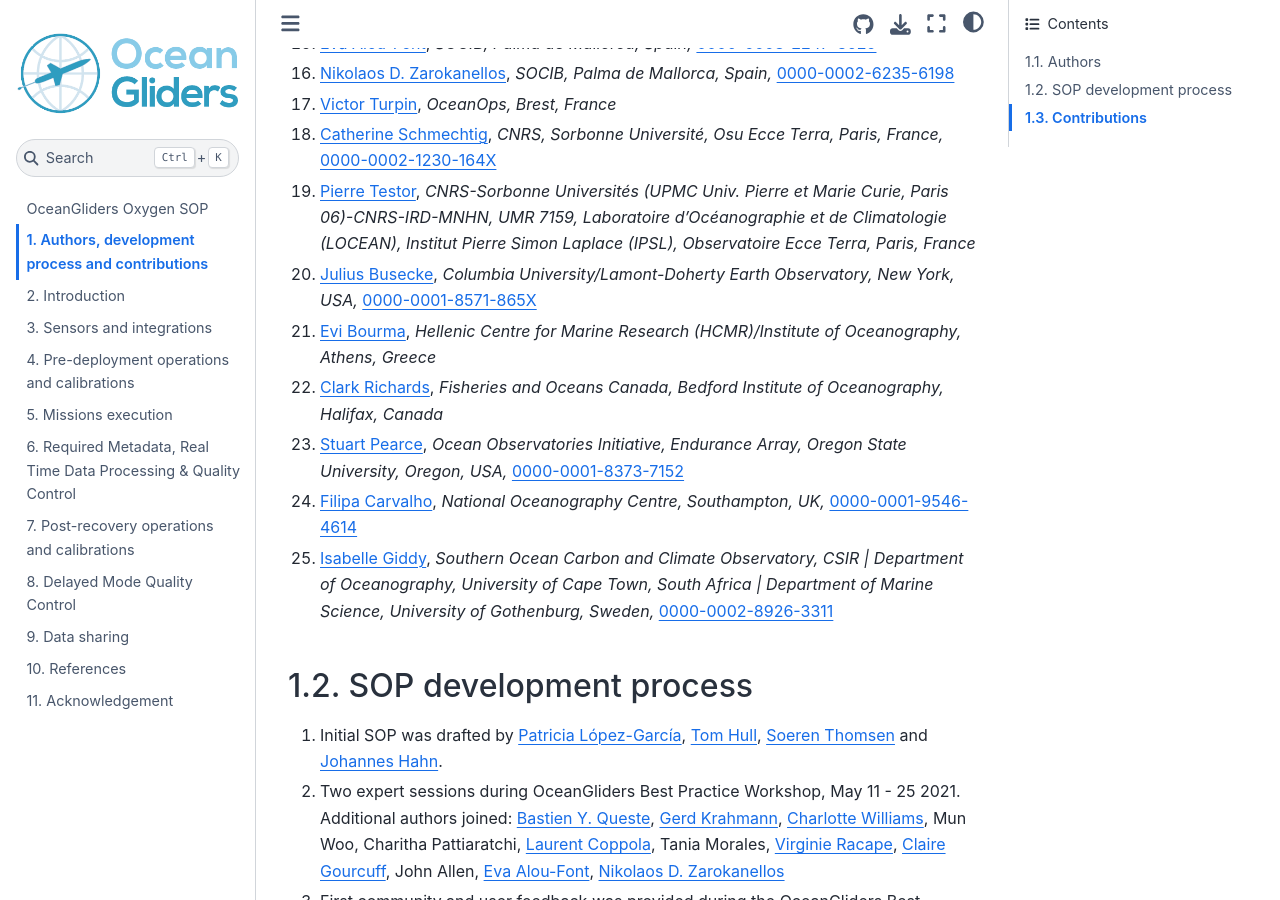
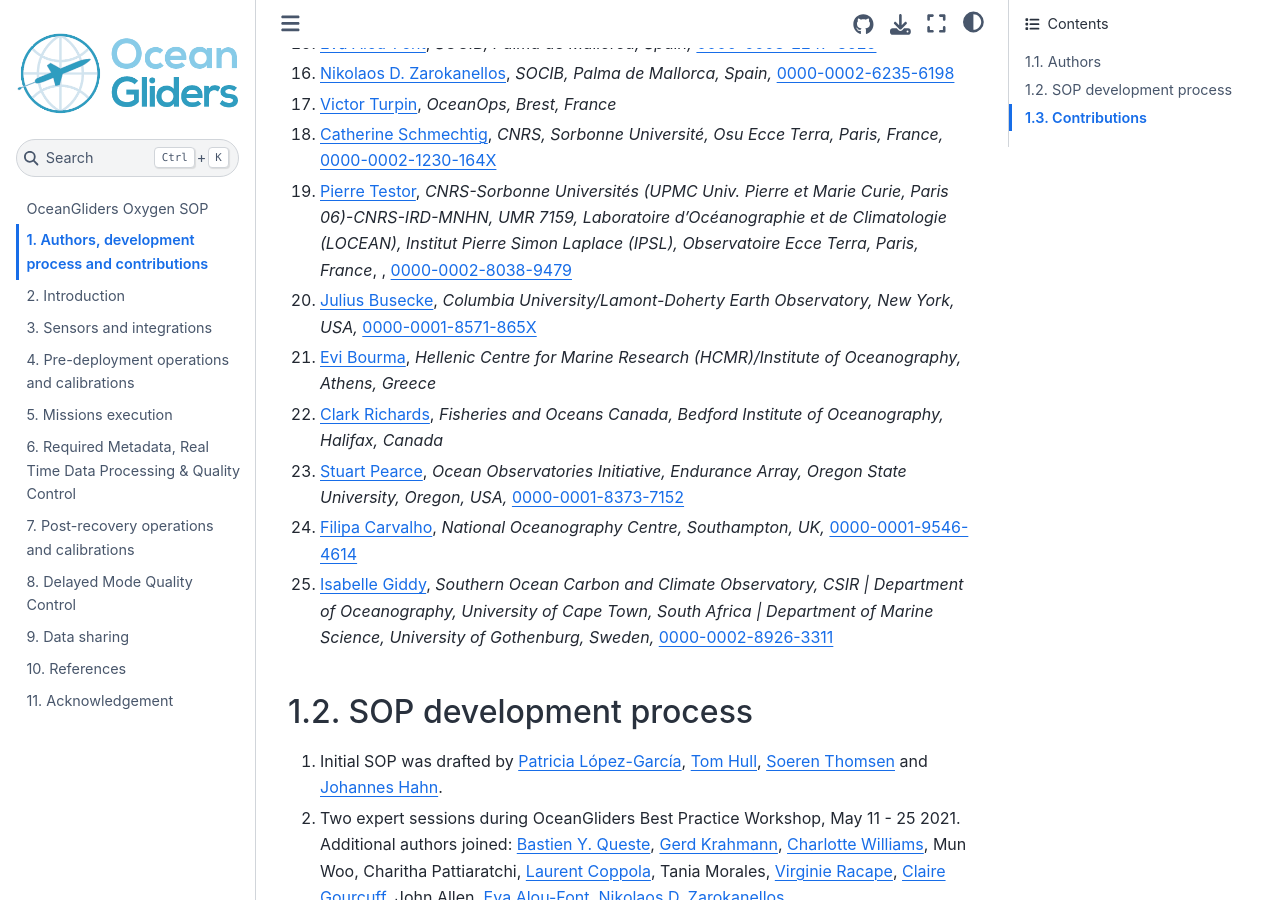
Before and after one commit to OceanGlidersCommunity/Oxygen_SOP, a Jupyter Book: the page built from sections/authors_SOP_development_process.md, in a window 1280 px wide and 900 px high, scrolled down 974 px. Built offline with Jupyter Book 1.0.4 settings and Sphinx 7.4.7 and the Sphinx Book theme 1.1.4, drawn with Linux system fonts in a browser that asks for light colours.

Commit message:
adding Pierre's ORCID (#180)

```diff
--- a/sections/authors_SOP_development_process.md
+++ b/sections/authors_SOP_development_process.md
@@ -19,7 +19,7 @@
   1. [Nikolaos D. Zarokanellos](https://github.com/nizaroka), *SOCIB, Palma de Mallorca, Spain,* [0000-0002-6235-6198](https://orcid.org/0000-0002-6235-6198)
   1. [Victor Turpin](https://github.com/vturpin), *OceanOps, Brest, France*
   1. [Catherine Schmechtig](https://github.com/catsch), *CNRS, Sorbonne Université, Osu Ecce Terra, Paris, France,* [0000-0002-1230-164X](https://orcid.org/0000-0002-1230-164X)
-  1. [Pierre Testor](https://github.com/ptestor), *CNRS-Sorbonne Universités (UPMC Univ. Pierre et Marie Curie, Paris 06)-CNRS-IRD-MNHN, UMR 7159, Laboratoire d’Océanographie et de Climatologie (LOCEAN), Institut Pierre Simon Laplace (IPSL), Observatoire Ecce Terra, Paris, France*
+  1. [Pierre Testor](https://github.com/ptestor), *CNRS-Sorbonne Universités (UPMC Univ. Pierre et Marie Curie, Paris 06)-CNRS-IRD-MNHN, UMR 7159, Laboratoire d’Océanographie et de Climatologie (LOCEAN), Institut Pierre Simon Laplace (IPSL), Observatoire Ecce Terra, Paris, France*, , [0000-0002-8038-9479](https://orcid.org/0000-0002-8038-9479)
   1. [Julius Busecke](https://github.com/jbusecke), *Columbia University/Lamont-Doherty Earth Observatory, New York, USA,* [0000-0001-8571-865X](https://orcid.org/0000-0001-8571-865X)
   2. [Evi Bourma](https://github.com/evibourma), *Hellenic Centre for Marine Research (HCMR)/Institute of Oceanography, Athens, Greece*
   1. [Clark Richards](https://github.com/richardsc), *Fisheries and Oceans Canada, Bedford Institute of Oceanography, Halifax, Canada*
```
